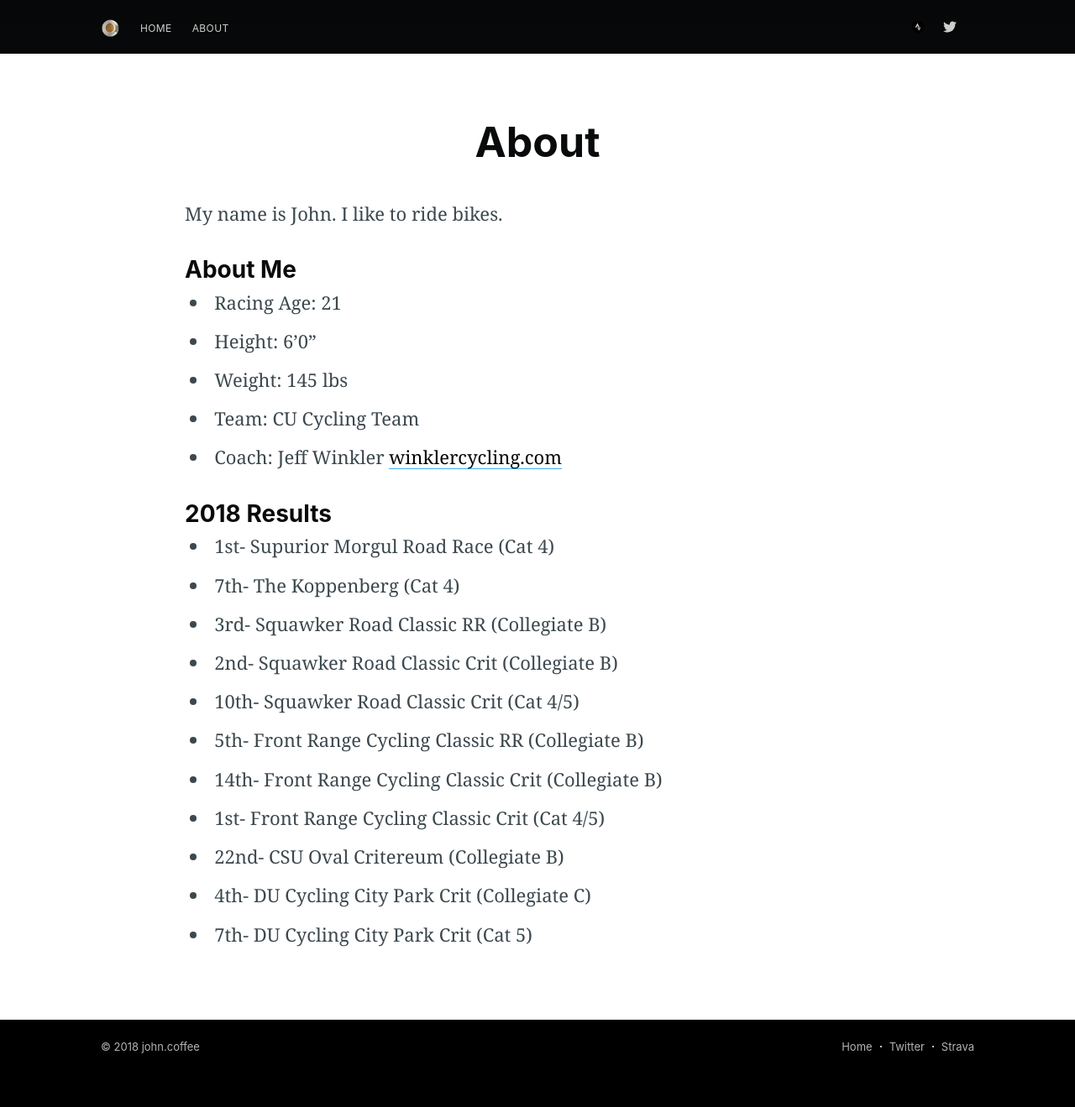
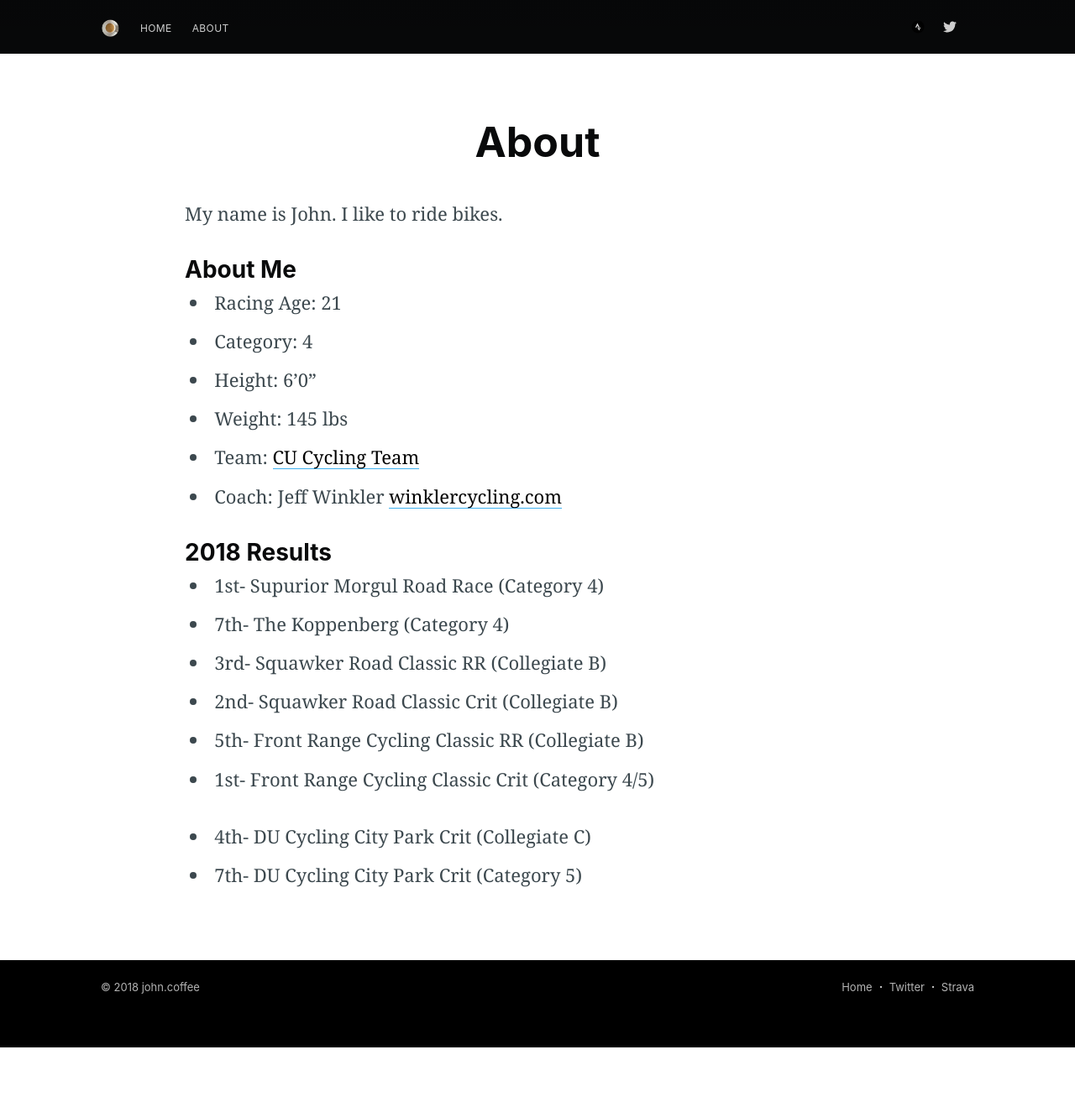
Before and after one commit to johnkeller101/johnkeller101.github.com, a Jekyll site: the page built from about/index.md, in a window 1280 px wide. Shown: the whole page at 84% size. Built offline with Jekyll 4.4.1, drawn with Linux system fonts in a browser that asks for light colours; nearby versions of some CDN libraries; comment, search, counter and statistics services are not loaded; after the commit the page ends 1248 px from its top, so only the background shows below that.

Commit message:
2018.06.01-09.01.47

```diff
--- a/about/index.md
+++ b/about/index.md
@@ -12,25 +12,26 @@ My name is John. I like to ride bikes.
 
 #### About Me
 - Racing Age: 21
+- Category: 4
 - Height: 6'0"
 - Weight: 145 lbs
-- Team: CU Cycling Team
+- Team: [CU Cycling Team](https://www.colorado.edu/sportsclub/cycling/)
 - Coach: Jeff Winkler [winklercycling.com](http://winklercycling.com)
 
 #### 2018 Results
 
-- 1st- Supurior Morgul Road Race (Cat 4)
-- 7th- The Koppenberg (Cat 4)
+- 1st- Supurior Morgul Road Race (Category 4)
+- 7th- The Koppenberg (Category 4)
 
 - 3rd- Squawker Road Classic RR (Collegiate B)
 - 2nd- Squawker Road Classic Crit (Collegiate B)
-- 10th- Squawker Road Classic Crit (Cat 4/5)
+<!-- - 10th- Squawker Road Classic Crit (Category 4/5) -->
 
 - 5th- Front Range Cycling Classic RR (Collegiate B)
-- 14th- Front Range Cycling Classic Crit (Collegiate B)
-- 1st- Front Range Cycling Classic Crit (Cat 4/5)
+<!-- - 14th- Front Range Cycling Classic Crit (Collegiate B) -->
+- 1st- Front Range Cycling Classic Crit (Category 4/5)
 
-- 22nd- CSU Oval Critereum (Collegiate B)
+<!-- - 22nd- CSU Oval Critereum (Collegiate B) -->
 
 - 4th- DU Cycling City Park Crit (Collegiate C)
-- 7th- DU Cycling City Park Crit (Cat 5)
+- 7th- DU Cycling City Park Crit (Category 5)
```
